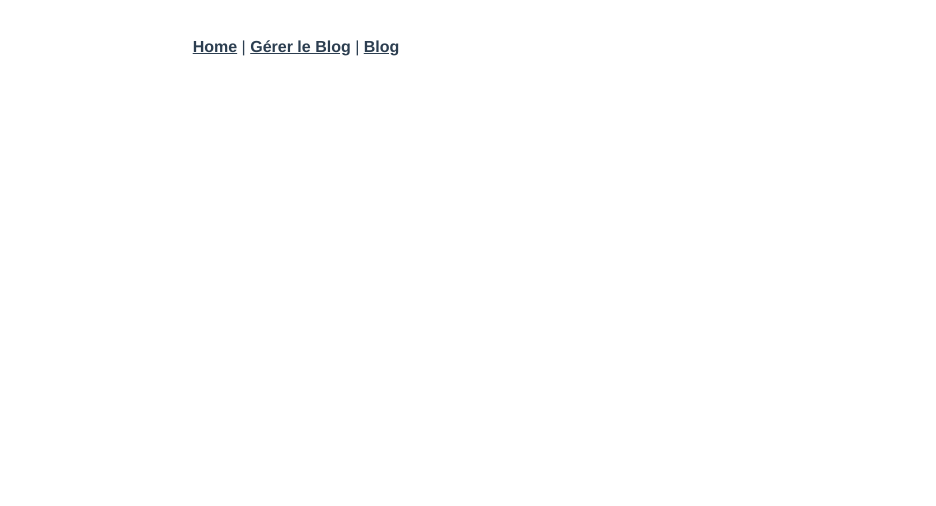
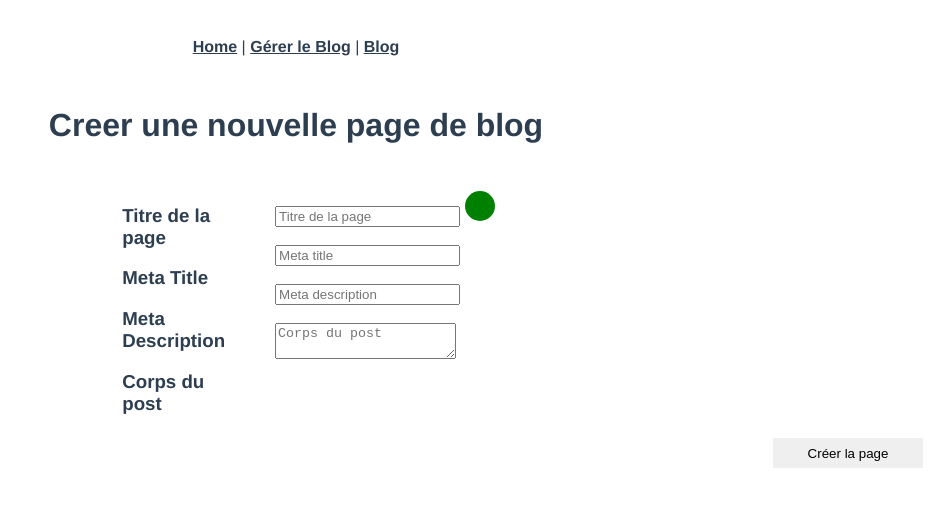
Before and after one commit to IIM-Creative-Technology/vuejs-AlexandreDelafosse, a Vue app: page /newpost in a window 1280 px wide. Shown: the top 506 px of the page, without its empty margins (344-1280 px from the left). Built offline with nearby package versions, Linux system fonts and the light colour scheme.

Commit message:
'Avancement'

```diff
--- a/src/components/Newblog.vue
+++ b/src/components/Newblog.vue
@@ -1,40 +1,17 @@
 <template>
   <div id="new">
     <div id="add">
-      <label for="message"></label><input v-model="post" placeholder="Add a post" id="message" />
+      <label for="Title"></label><input v-model="post" placeholder="Titre de la page" id="Title" /><br> <br>
+      <label for="Meta Title"></label><input v-model="post" placeholder="Meta title" id="Meta Title" /> <br> <br>
+      <label for="Meta description"></label><input v-model="post" placeholder="Meta description" id="Meta description" />
 
-      <button id="add-post" v-on:click="addpost">+</button>
+
+
     </div>
+
+
   </div>
 </template>
-
-<style>
-#add-post {
-  height: 30px;
-  width: 30px;
-  border-radius: 100%;
-  background: green;
-  border: none;
-  margin: 5px;
-}
-
-#add-post:focus {
-  outline: none;
-}
-#message {
-  border-bottom-color: lightblue;
-  background-color: white;
-  border-left: none;
-  border-top: none;
-  border-right: none;
-}
-
-#add {
-  padding-top: 20px;
-  width: 27.5%;
-  margin: auto;
-}
-</style>
 
 <script>
 export default {
@@ -45,11 +22,26 @@ export default {
     };
   },
 
-  methods: {
-    addpost() {
-      this.$emit("addpost", this.post);
-      document.getElementById("message").value = "";
-    },
-  },
+
 };
 </script>
+
+<style>
+#add-post {
+  height: 30px;
+  width: 150px;
+
+  background: green;
+  border: none;
+  margin: 5px;
+}
+
+#add-post:focus {
+  outline: none;
+}
+#add {
+  padding-top: 20px;
+  width: 27.5%;
+  margin: auto;
+}
+</style>
--- a/src/router/index.js
+++ b/src/router/index.js
@@ -23,6 +23,12 @@ const routes = [
     component: () => import('../views/Admin')
   },
 
+  {
+    path: '/newpost',
+    name: 'newpost',
+    component: () => import('../views/NewPost')
+  },
+
 ]
 
 const router = new VueRouter({
--- a/src/views/Admin.vue
+++ b/src/views/Admin.vue
@@ -1,6 +1,8 @@
 <template>
 <div id="app">
-  <h1>L'admin</h1>
+
+   <button id="add-post" ><router-link to="/newpost">Ajouter une page</router-link></button>
+
 <Blogcard></Blogcard>
 </div>
 </template>
@@ -13,6 +15,11 @@ export default {
 
 name: "Admin",
   components: { Blogcard},
+  methods: {
+    addpost() {
+      this.$emit("addpost", this.post);
+    },
+  },
 }
 </script>
 
--- /dev/null
+++ b/src/views/NewPost.vue
@@ -0,0 +1,87 @@
+<template>
+  <div id="new">
+
+    <h1>Creer une nouvelle page de blog</h1>
+
+    <div id="add">
+<section>
+  <article>
+      <h3> Titre de la page</h3>
+
+      <h3> Meta Title </h3>
+
+      <h3> Meta Description</h3>
+
+      <h3> Corps du post</h3>
+  </article>
+  <article id="labels">
+      <label for="Title"></label><input v-model="post" placeholder="Titre de la page" id="Title" /><br> <br>
+      <label for="Meta Title"></label><input v-model="post" placeholder="Meta title" id="Meta Title" /> <br> <br>
+      <label for="Meta description"></label><input v-model="post" placeholder="Meta description" id="Meta description" /><br> <br>
+      <label for="Corps du post"></label><textarea v-model="post" placeholder="Corps du post" id="Corps du post" />
+  </article>
+  <article>
+    <div id="ajoutimage"></div>
+  </article>
+</section>
+    </div>
+    <button id="add-post" type="text" v-on:click="addPost"> Créer la page</button>
+  </div>
+</template>
+
+<script>
+export default {
+  name: "newpost",
+  data() {
+    return {
+      post: "",
+    };
+  },
+  methods: {
+    addPost() {
+      this.$emit("addPost", this.task);
+      document.getElementById("Title").value = "";
+    },
+  },
+
+};
+</script>
+
+<style>
+#add-post {
+  height: 30px;
+  width: 150px;
+
+float: right;
+  border: none;
+  margin: 5px;
+}
+
+#add-post:focus {
+  outline: none;
+}
+#add {
+  padding-top: 20px;
+  width: 27.5%;
+  margin: auto;
+}
+
+section{
+  display: flex;
+  text-align: left;
+}
+
+#labels{
+  padding-left: 50px;
+  padding-top: 20px;
+}
+
+#ajoutimage{
+  height: 30px;
+  width: 30px;
+  border-radius: 100%;
+  background: green;
+  border: none;
+  margin: 5px;
+}
+</style>
```
